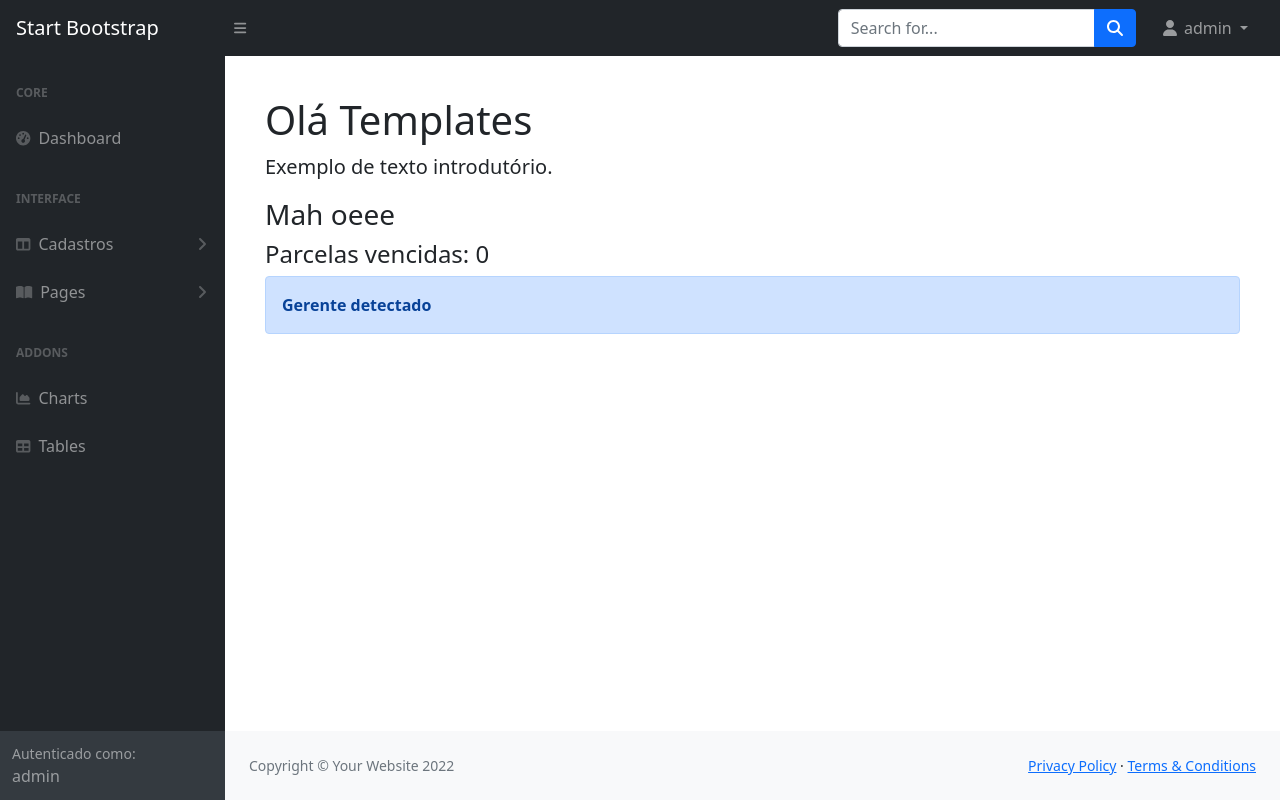
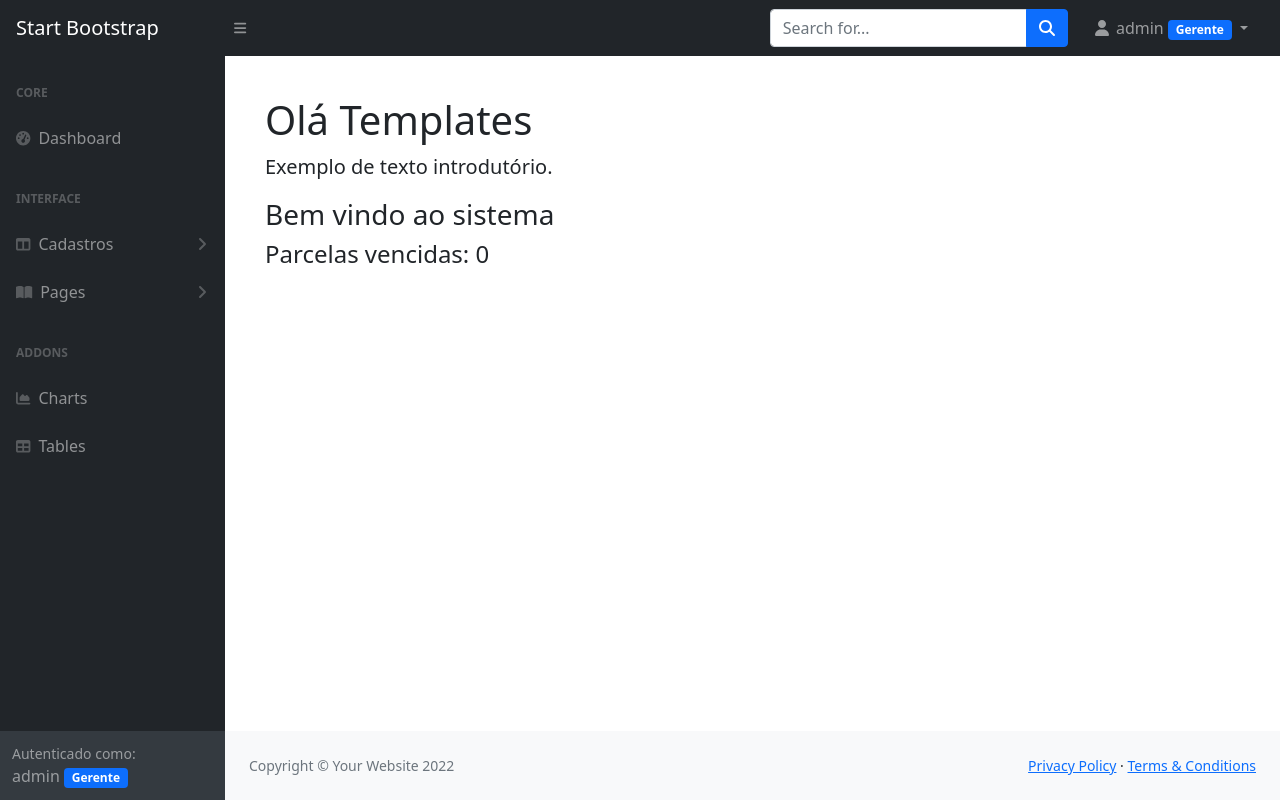
Before and after one commit to rafaelzottesso/NAES-2022, a Django app: page / in a window 1280 px wide. Run offline with Django 4.2, Linux system fonts and the light colour scheme; a user stored in the database is signed in; data that the repository does not hold is empty; some libraries are stand-ins or nearby versions.

Commit message:
Melhorias no template

```diff
--- a/paginas/templates/paginas/index.html
+++ b/paginas/templates/paginas/index.html
@@ -22,10 +22,5 @@
 </h4>
 {% endif %}
 
-{% if request.user.groups.all.0.name == "Gerente" %}
-<div class="alert alert-primary" role="alert">
-    <strong>Gerente detectado</strong>
-</div>
-{% endif %}
 
 {% endblock %}
--- a/paginas/templates/paginas/modelo.html
+++ b/paginas/templates/paginas/modelo.html
@@ -48,6 +48,12 @@
                     aria-expanded="false">
                     <i class="fas fa-user fa-fw"></i>
                     {{ request.user  }}
+
+
+                    {% if request.user.groups.all.0.name == "Gerente" %}
+                    <span class="badge bg-primary">Gerente</span>
+                    {% endif %}
+
                 </a>
                 <ul class="dropdown-menu dropdown-menu-end" aria-labelledby="navbarDropdown">
                     <li><a class="dropdown-item" href="#!">Meus dados</a></li>
@@ -151,6 +157,11 @@
                 <div class="sb-sidenav-footer">
                     <div class="small">Autenticado como:</div>
                     {{ request.user }}
+
+                    {% if request.user.groups.all.0.name == "Gerente" %}
+                    <span class="badge bg-primary">Gerente</span>
+                    {% endif %}
+
                 </div>
                 {% endif %}
             </nav>
--- a/paginas/views.py
+++ b/paginas/views.py
@@ -11,7 +11,7 @@ class PaginaInicialView(TemplateView):
         dados = super().get_context_data(*args, **kwargs)
 
         # Cria um dado na posição teste
-        dados["teste"] = "Mah oeee"
+        dados["teste"] = "Bem vindo ao sistema"
 
         # Verifica se o usuário está logado
         if(self.request.user.is_authenticated):
```
Also changed, not shown: db.sqlite3.
